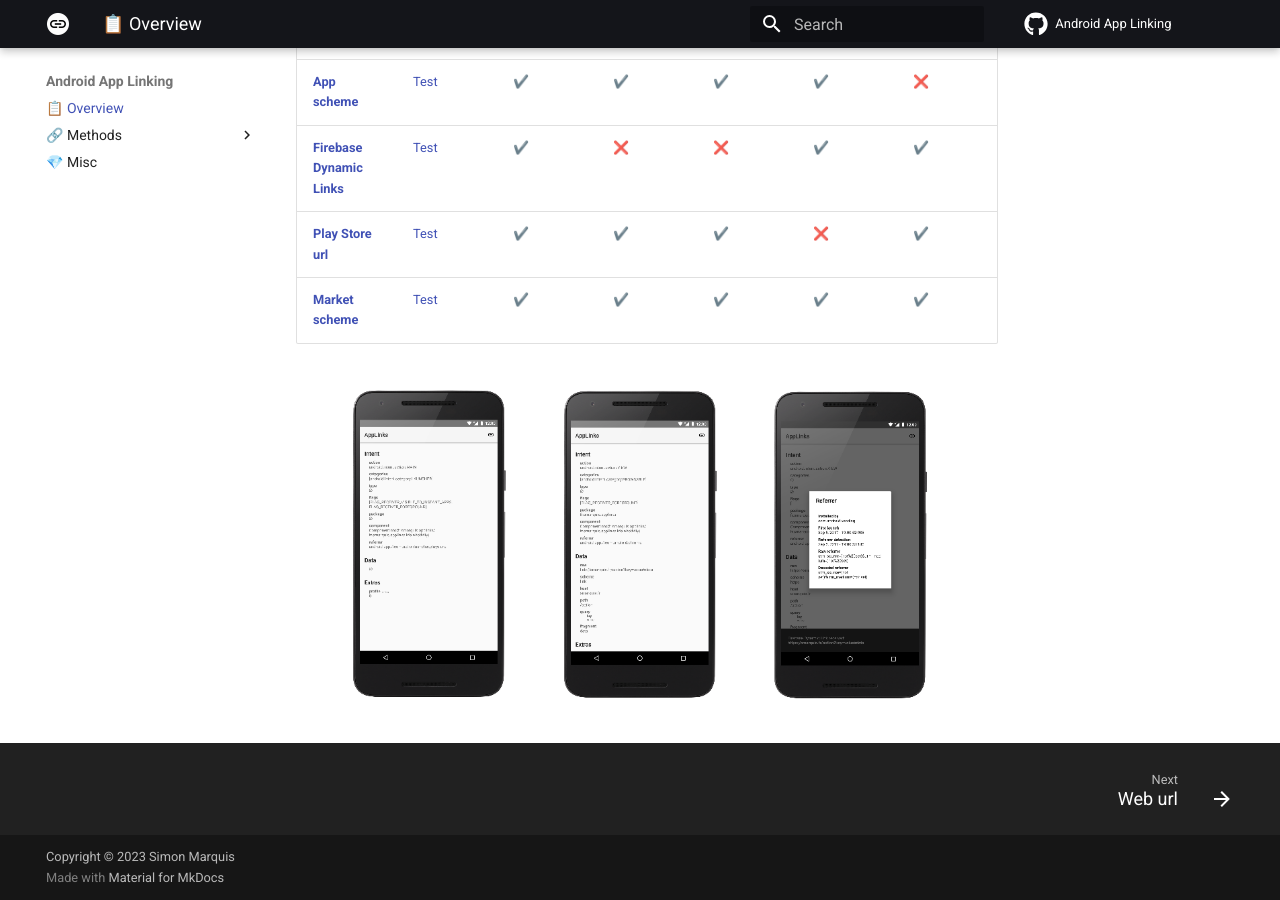
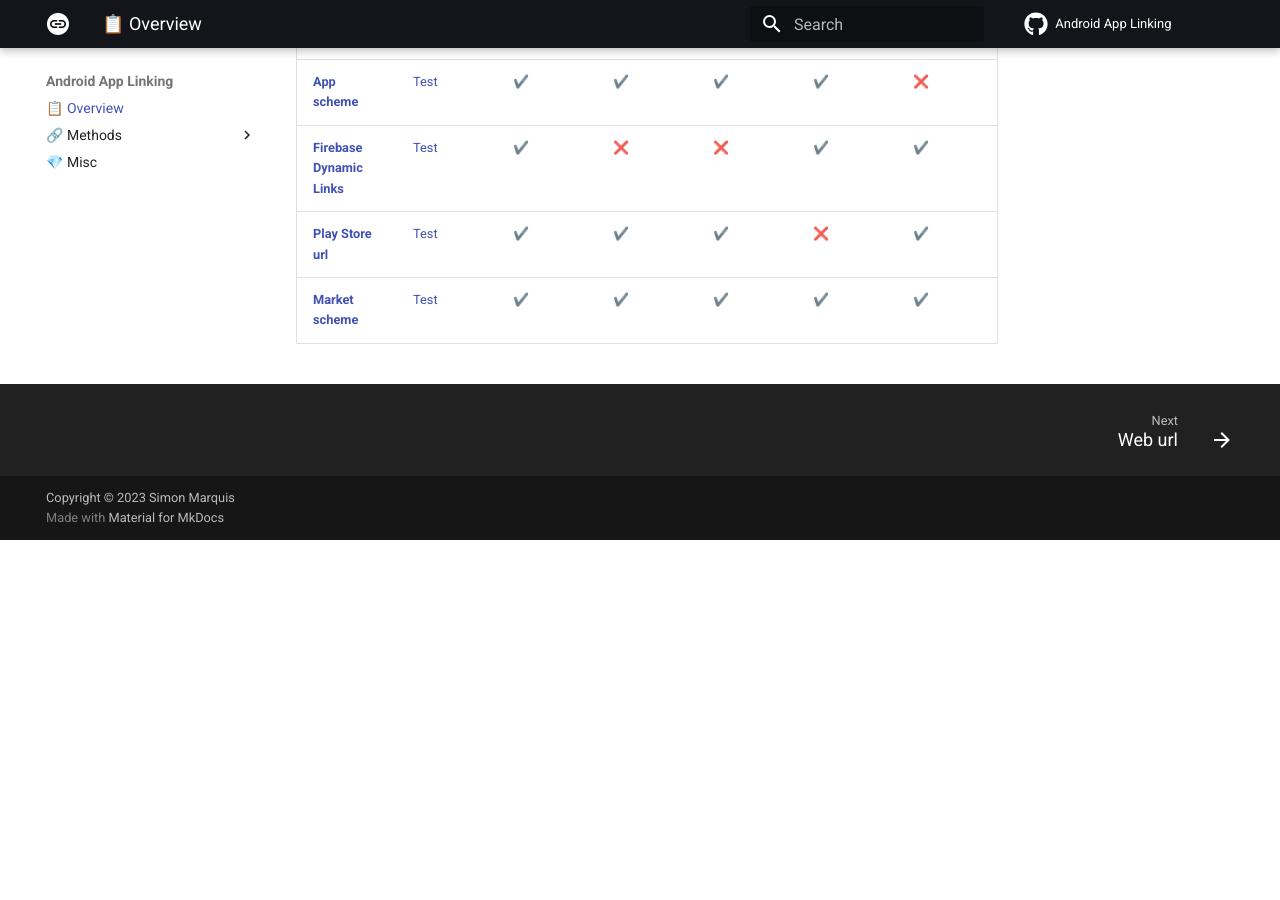
Before and after one commit to SimonMarquis/Android-App-Linking, an MkDocs documentation site: the page built from docs/index.md, in a window 1280 px wide and 900 px high, scrolled down 544 px. Built offline with MkDocs 1.6.1 and Material for MkDocs 9.7.7, drawn with Linux system fonts in a browser that asks for light colours; comment, search, counter and statistics services are not loaded; after the commit the page ends 1084 px from its top, so only the background shows below that.

Commit message:
🖼️ Update screenshots

```diff
--- a/docs/index.md
+++ b/docs/index.md
@@ -16,8 +16,6 @@
 | **[Play Store url](play-store-url.md)** | [Test][test-play-store-url] | ✔️ | ✔️ | ✔️ | ❌ | ✔️ |
 | **[Market scheme](market-scheme.md)** | [Test][test-market-scheme] | ✔️ | ✔️ | ✔️ | ✔️ | ✔️ |
 
-![](assets/picture.png)
-
 [test-web-url]: http://smarquis.fr/action?key=value#data
 [test-app-links]: https://smarquis.fr/action?key=value#data
 [test-custom-scheme]: link://smarquis.fr/action?key=value#data
```
Also changed, not shown: docs/assets/picture.png, docs/assets/screenshot_1.png, docs/assets/screenshot_1_framed.png (deleted), docs/assets/screenshot_2.png, docs/assets/screenshot_2_framed.png (deleted), docs/assets/screenshot_3.png, docs/assets/screenshot_3_framed.png (deleted).
